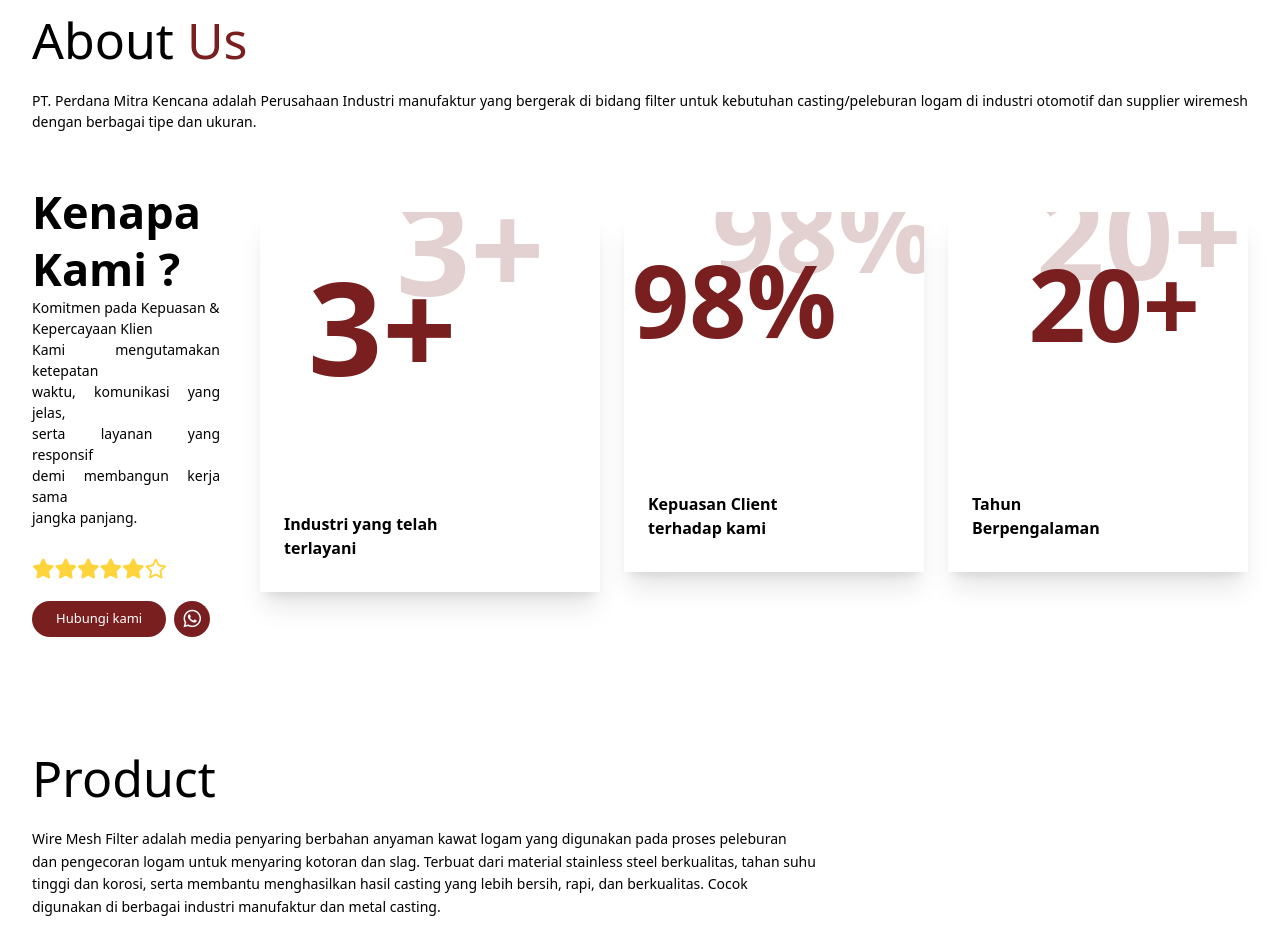
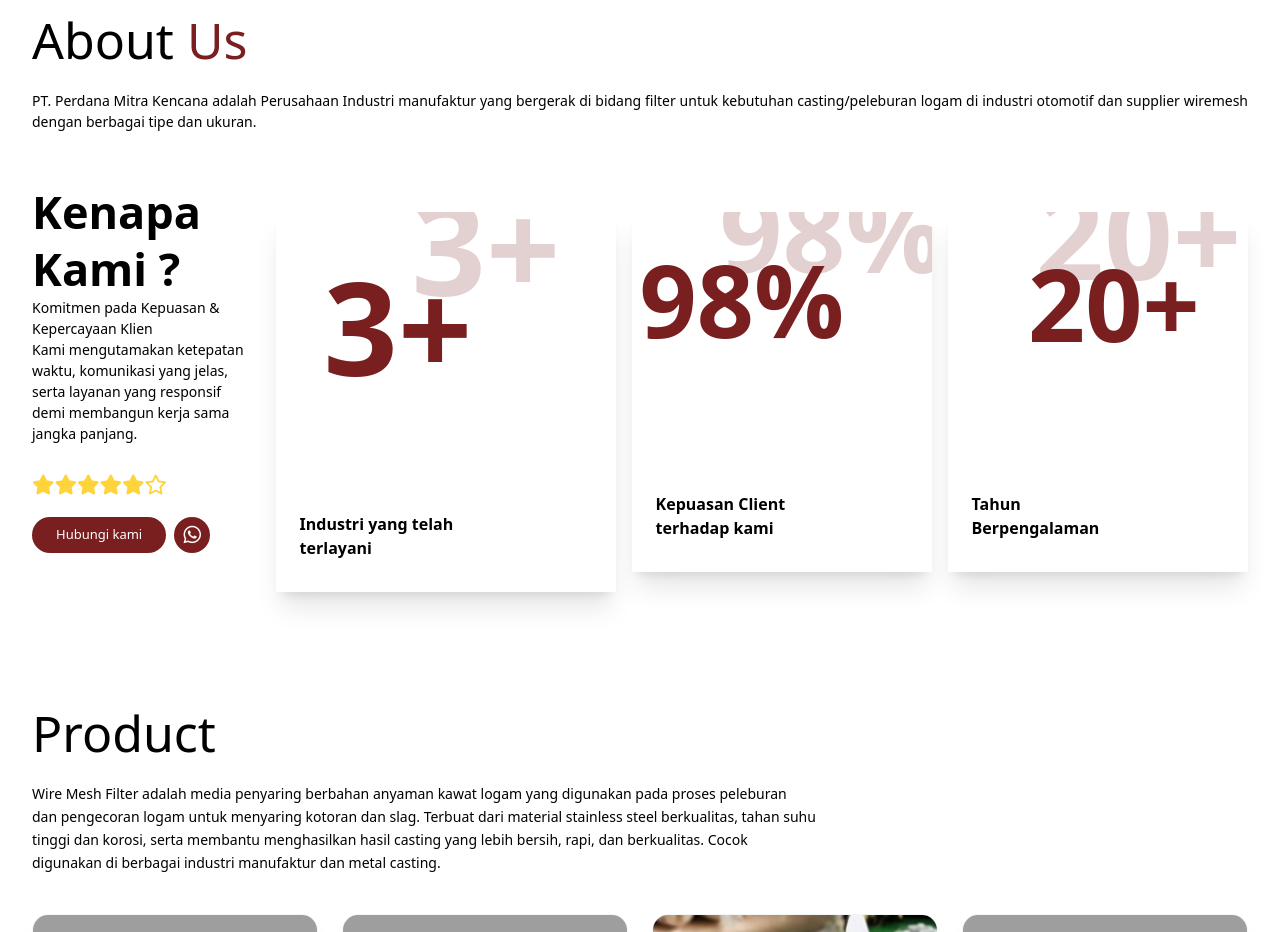
Before and after one commit to AtharIlmy/perdana-mitra-kencana-website, a website: page index.html in a window 1280 px wide. Shown: the part 1470-2402 px from the top of the page. Drawn offline with nearby package versions, Linux system fonts and the light colour scheme; grey boxes are pictures that could not be loaded.

Commit message:
Adjust gap sizes in layout for improved responsiveness

```diff
--- a/index.html
+++ b/index.html
@@ -159,7 +159,7 @@
                 </p>
             </div>
 
-            <div class="md:flex md:gap-10">
+            <div class="md:flex md:gap-8">
 
                 <div class="swiper mySwiper px-3 w-full mt-10 md:hidden">
                     <div class="swiper-wrapper">
@@ -227,7 +227,7 @@
                     </div>
                 </div>
 
-                <div class="hidden md:flex gap-6 mt-20">
+                <div class="hidden md:flex gap-4 mt-20">
                     <div class="bg-white shadow-xl w-65 h-85 md:w-75 md:h-90 xl:w-85 xl:h-95 flex flex-col justify-between overflow-hidden ">
                         <div class="relative mt-4">
                             <h2 class="text-[130px] font-semibold font-jakarta text-[#7a1f1f] opacity-20 absolute -top-20 left-34">3+</h2>
```
